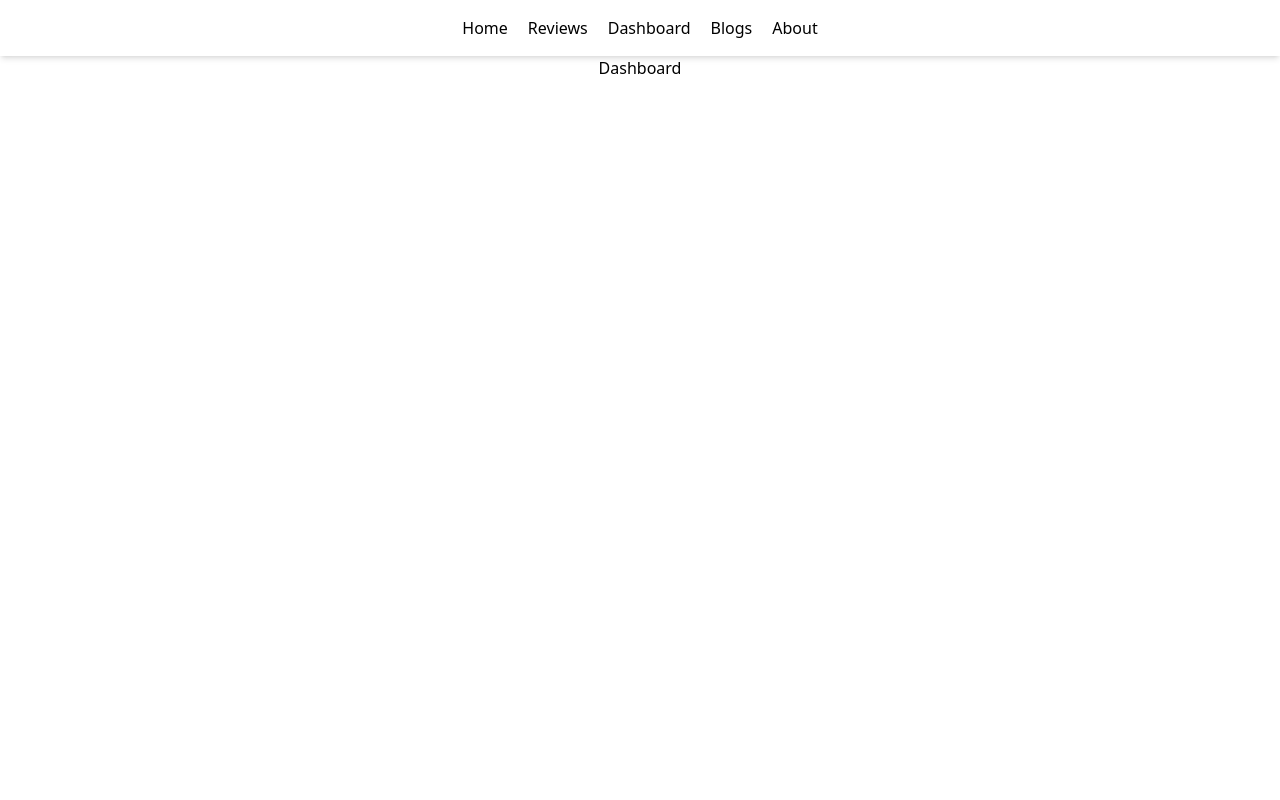
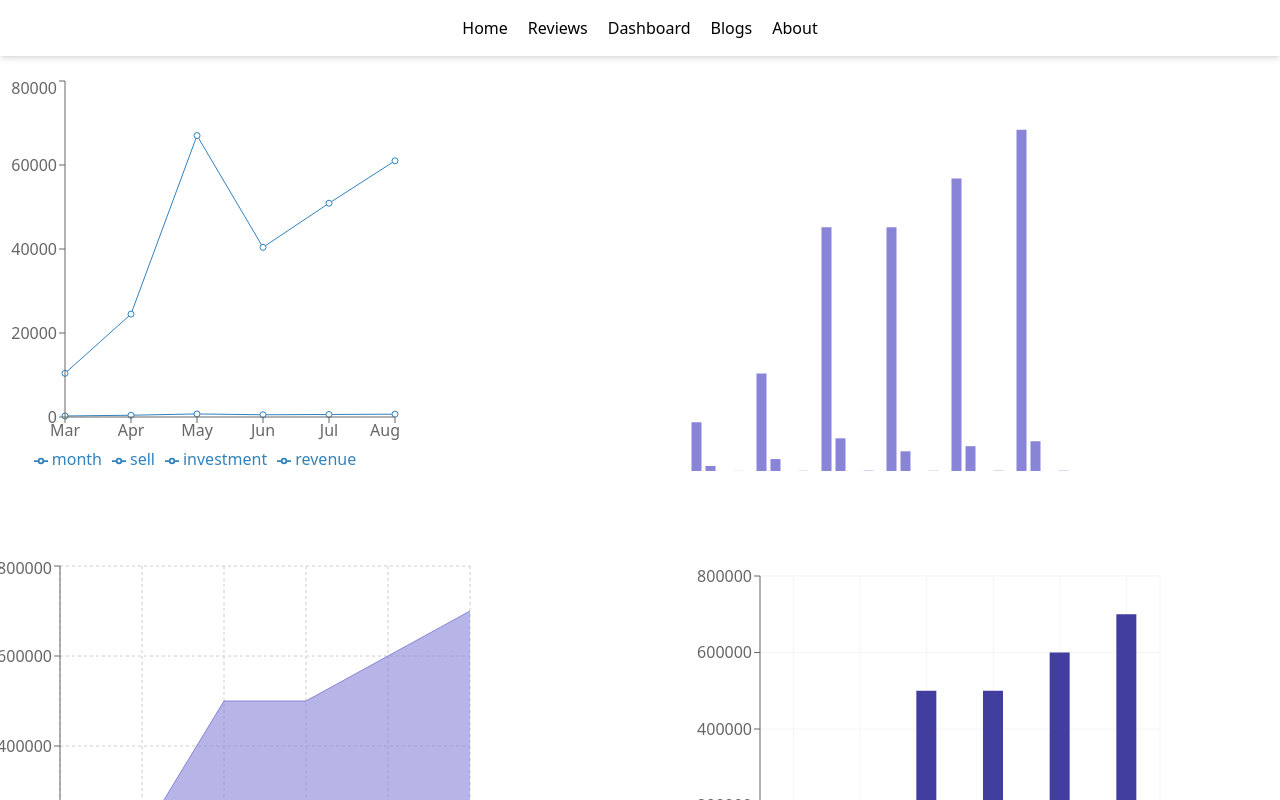
Before and after one commit to iamraihan/Canon-Camera-Reviews, a React (Create React App) app: page /dashboard in a window 1280 px wide. Shown: the top 800 px of the page. Built offline with nearby package versions, Linux system fonts and the light colour scheme.

Commit message:
recharts added

```diff
--- a/src/components/AllReviews/AllReviews.js
+++ b/src/components/AllReviews/AllReviews.js
@@ -10,10 +10,11 @@ const AllReviews = ({ item }) => {
 
                 <img className='w-24 h-24 object-cover rounded-full mx-auto' src={picture} alt="" />
                 <h2 className='text-2xl m-5'>{name}</h2>
-                <p>Ratings: {rating} Star</p>
+                <p>Rating: {rating}</p>
                 <p className='mt-5'>{review.slice(0, 100)}...</p>
 
             </div>
+
         </div>
     );
 };
--- a/src/components/Dashboard/Dashboard.js
+++ b/src/components/Dashboard/Dashboard.js
@@ -1,10 +1,78 @@
 import React from 'react';
 
+import { Bar, BarChart, Legend, Line, LineChart, Tooltip, XAxis, YAxis } from 'recharts';
+import MyAreaChart from '../MyAreaChart/MyAreaChart';
+import MyBarChart from '../MyBarChart/MyBarChart';
+import MyLIneBarArea from '../MyLIneBarArea/MyLIneBarArea';
+
+
 const Dashboard = () => {
+    const data = [
+        {
+            "month": "Mar",
+            "investment": 100000,
+            "sell": 241,
+            "revenue": 10401
+        },
+        {
+            "month": "Apr",
+            "investment": 200000,
+            "sell": 423,
+            "revenue": 24500
+        },
+        {
+            "month": "May",
+            "investment": 500000,
+            "sell": 726,
+            "revenue": 67010
+        },
+        {
+            "month": "Jun",
+            "investment": 500000,
+            "sell": 529,
+            "revenue": 40405
+        },
+        {
+            "month": "Jul",
+            "investment": 600000,
+            "sell": 601,
+            "revenue": 50900
+        },
+        {
+            "month": "Aug",
+            "investment": 700000,
+            "sell": 670,
+            "revenue": 61000
+        }
+    ]
     return (
-        <div>
-            <h2>Dashboard</h2>
+        <div className='grid grid-cols-1 md:grid-cols-2 mx-auto gap-20 mt-5 max-w-screen-xl'>
+            <div>
+                <LineChart width={400} height={400} data={data}>
+
+                    <Line dataKey={'month'}></Line>
+                    <Line dataKey={'sell'}></Line>
+                    <Line dataKey={'investment'}></Line>
+                    <Line dataKey={'revenue'}></Line>
+
+                    <XAxis dataKey={'month'}></XAxis>
+                    <YAxis dataKey={'revenue'}></YAxis>
+
+                    <Tooltip></Tooltip>
+                    <Legend></Legend>
+                </LineChart>
+
+            </div>
+            <MyBarChart></MyBarChart>
+            <div>
+                <MyAreaChart></MyAreaChart>
+            </div>
+            <div>
+                <MyLIneBarArea></MyLIneBarArea>
+            </div>
         </div>
+
+
     );
 };
 
--- a/src/components/Home/Home.js
+++ b/src/components/Home/Home.js
@@ -19,7 +19,7 @@ const Home = () => {
     return (
         // banner section
         <div>
-            <div className='grid grid-cols-1 md:grid-cols-3 max-w-screen-xl mx-auto mt-12'>
+            <div className='grid grid-cols-1 md:grid-cols-3 max-w-screen-xl mx-auto mt-12 gap-5'>
                 <div className='md:col-span-1'>
                     <img className='rounded' src={Camera} alt="" />
                 </div>
@@ -30,7 +30,8 @@ const Home = () => {
                 </div>
 
             </div>
-            <div className='grid grid-cols-1 md:grid-cols-3 max-w-screen-xl mx-auto'>
+            <h1 className='m-32 text-5xl font-bold'>Customer Reviews(3)</h1>
+            <div className='grid grid-cols-1 md:grid-cols-3 max-w-screen-xl mx-auto gap-5'>
                 {
                     newReview.map(item => <Review key={item.id} item={item}></Review>)
                 }
--- /dev/null
+++ b/src/components/MyAreaChart/MyAreaChart.js
@@ -0,0 +1,69 @@
+import React from 'react';
+import { Area, AreaChart, CartesianGrid, Tooltip, XAxis, YAxis } from 'recharts';
+
+const MyAreaChart = () => {
+    const data = [
+        {
+            "month": "Mar",
+            "investment": 100000,
+            "sell": 241,
+            "revenue": 10401
+        },
+        {
+            "month": "Apr",
+            "investment": 200000,
+            "sell": 423,
+            "revenue": 24500
+        },
+        {
+            "month": "May",
+            "investment": 500000,
+            "sell": 726,
+            "revenue": 67010
+        },
+        {
+            "month": "Jun",
+            "investment": 500000,
+            "sell": 529,
+            "revenue": 40405
+        },
+        {
+            "month": "Jul",
+            "investment": 600000,
+            "sell": 601,
+            "revenue": 50900
+        },
+        {
+            "month": "Aug",
+            "investment": 700000,
+            "sell": 670,
+            "revenue": 61000
+        }
+    ]
+    return (
+
+        <div>
+            <AreaChart
+                width={500}
+                height={400}
+                data={data}
+                margin={{
+                    top: 10,
+                    right: 30,
+                    left: 0,
+                    bottom: 0
+                }}
+            >
+                <CartesianGrid strokeDasharray="3 3" />
+                <XAxis dataKey="month" />
+                <YAxis />
+                <Tooltip />
+                <Area type="sell" dataKey="investment" stroke="#8884d8" fill="#8884d8" />
+            </AreaChart>
+
+
+        </div >
+    );
+};
+
+export default MyAreaChart;
--- /dev/null
+++ b/src/components/MyBarChart/MyBarChart.js
@@ -0,0 +1,56 @@
+import React from 'react';
+import { Bar, BarChart, Tooltip } from 'recharts';
+
+const MyBarChart = () => {
+    const data = [
+        {
+            "month": "Mar",
+            "investment": 100000,
+            "sell": 241,
+            "revenue": 10401
+        },
+        {
+            "month": "Apr",
+            "investment": 200000,
+            "sell": 423,
+            "revenue": 24500
+        },
+        {
+            "month": "May",
+            "investment": 500000,
+            "sell": 726,
+            "revenue": 67010
+        },
+        {
+            "month": "Jun",
+            "investment": 500000,
+            "sell": 529,
+            "revenue": 40405
+        },
+        {
+            "month": "Jul",
+            "investment": 600000,
+            "sell": 601,
+            "revenue": 50900
+        },
+        {
+            "month": "Aug",
+            "investment": 700000,
+            "sell": 670,
+            "revenue": 61000
+        }
+    ]
+    return (
+        <div>
+            <BarChart width={400} height={400} data={data}>
+                <Bar dataKey="investment" fill="#8884d8"></Bar>
+                <Bar dataKey="revenue" fill="#8884d8"></Bar>
+                <Bar dataKey="month" fill="#8884d8"></Bar>
+                <Bar dataKey="sell" fill="#8884d8"></Bar>
+                <Tooltip></Tooltip>
+            </BarChart>
+        </div>
+    );
+};
+
+export default MyBarChart;
--- /dev/null
+++ b/src/components/MyLIneBarArea/MyLIneBarArea.js
@@ -0,0 +1,70 @@
+import React from 'react';
+import { Area, Bar, CartesianGrid, ComposedChart, Legend, Line, Tooltip, XAxis, YAxis } from 'recharts';
+
+const MyLIneBarArea = () => {
+    const data = [
+        {
+            "month": "Mar",
+            "investment": 100000,
+            "sell": 241,
+            "revenue": 10401
+        },
+        {
+            "month": "Apr",
+            "investment": 200000,
+            "sell": 423,
+            "revenue": 24500
+        },
+        {
+            "month": "May",
+            "investment": 500000,
+            "sell": 726,
+            "revenue": 67010
+        },
+        {
+            "month": "Jun",
+            "investment": 500000,
+            "sell": 529,
+            "revenue": 40405
+        },
+        {
+            "month": "Jul",
+            "investment": 600000,
+            "sell": 601,
+            "revenue": 50900
+        },
+        {
+            "month": "Aug",
+            "investment": 700000,
+            "sell": 670,
+            "revenue": 61000
+        }
+    ]
+    return (
+        <div>
+            <ComposedChart
+                width={500}
+                height={400}
+                data={data}
+                margin={{
+                    top: 20,
+                    right: 20,
+                    bottom: 20,
+                    left: 20
+                }}
+            >
+                <CartesianGrid stroke="#f5f5f5" />
+                <XAxis dataKey="month" />
+                <YAxis />
+                <Tooltip />
+                <Legend />
+                <Area type="month" dataKey="sell" fill="#8884d8" stroke="#8884d8" />
+                <Bar dataKey="investment" barSize={20} fill="#413ea0" />
+                <Line type="month" dataKey="revenue" stroke="#ff7300" />
+
+            </ComposedChart>
+        </div>
+    );
+};
+
+export default MyLIneBarArea;
--- a/src/components/Review/Review.js
+++ b/src/components/Review/Review.js
@@ -5,11 +5,11 @@ const Review = ({ item }) => {
 
     // console.log(item);
     return (
-        <div className=' mx-auto mt-24 border shadow w-72 p-5'>
+        <div className=' mx-auto  border shadow w-72 p-5'>
 
             <img className='w-24 h-24 object-cover rounded-full mx-auto' src={picture} alt="" />
             <h2 className='text-2xl m-5'>{name}</h2>
-            <p>Ratings: {rating} Star</p>
+            <p>Rating: {rating} </p>
             <p className='mt-5'>{review.slice(0, 100)}...</p>
 
         </div>
```
Also changed, not shown: public/data.json (+6 -6 lines).
